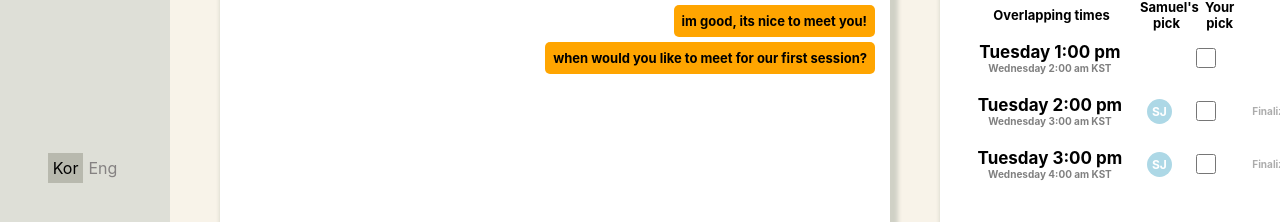
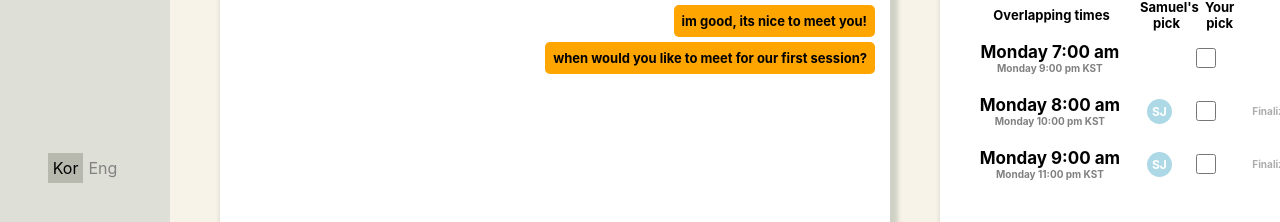
Before and after one commit to haimnam/FLIP-Test, a React (Create React App) app: page /schedule in a window 1280 px wide. Shown: the part 369-591 px from the top of the page. Built offline with nearby package versions, Linux system fonts and the light colour scheme.

Commit message:
Use TZ to Enable Efficient Use of Time Data

```diff
--- a/src/pages/Schedule/ChatInfo.tsx
+++ b/src/pages/Schedule/ChatInfo.tsx
@@ -44,8 +44,10 @@ const ChatInfo = ({ partnerInfoData, selectedPartner }) => {
           {currentPartner.meetingTimes.map((time) => {
             return (
               <div key={time.id} className={styles.meetingItem}>
-                <h3>{time.main}</h3>
-                <div>{time.sub}</div>
+                <h3>{time.time.format("dddd h:mm a")}</h3>
+                <div>
+                  {time.time.tz("Asia/Seoul").format("dddd h:mm a KST")}
+                </div>
               </div>
             );
           })}
--- a/src/pages/Schedule/PartnerInfoData.tsx
+++ b/src/pages/Schedule/PartnerInfoData.tsx
@@ -1,3 +1,9 @@
+import dayjs from "dayjs";
+import utc from "dayjs/plugin/utc";
+import timezone from "dayjs/plugin/timezone";
+dayjs.extend(utc);
+dayjs.extend(timezone);
+
 export const PartnerInfoData = [
   {
     id: 1,
@@ -22,8 +28,11 @@ export const PartnerInfoData = [
     timesData: [
       {
         id: 1,
-        main: "Tuesday 1:00 pm",
-        sub: "Wednesday 2:00 am KST",
+        time: dayjs()
+          .set("day", 1)
+          .set("hour", 12)
+          .set("minute", 0)
+          .tz("America/New_York"),
         isPartnerPick: false,
         isChecked: false,
         state: "",
@@ -31,8 +40,11 @@ export const PartnerInfoData = [
       },
       {
         id: 2,
-        main: "Tuesday 2:00 pm",
-        sub: "Wednesday 3:00 am KST",
+        time: dayjs()
+          .set("day", 1)
+          .set("hour", 13)
+          .set("minute", 0)
+          .tz("America/New_York"),
         isPartnerPick: true,
         isChecked: false,
         state: "Finalize",
@@ -40,8 +52,11 @@ export const PartnerInfoData = [
       },
       {
         id: 3,
-        main: "Tuesday 3:00 pm",
-        sub: "Wednesday 4:00 am KST",
+        time: dayjs()
+          .set("day", 1)
+          .set("hour", 14)
+          .set("minute", 0)
+          .tz("America/New_York"),
         isPartnerPick: true,
         isChecked: false,
         state: "Finalize",
@@ -82,8 +97,11 @@ export const PartnerInfoData = [
     timesData: [
       {
         id: 1,
-        main: "Wednesday 1:00 pm",
-        sub: "Thursday 2:00 am KST",
+        time: dayjs()
+          .set("day", 3)
+          .set("hour", 8)
+          .set("minute", 0)
+          .tz("America/New_York"),
         isPartnerPick: false,
         isChecked: false,
         state: "",
@@ -91,8 +109,11 @@ export const PartnerInfoData = [
       },
       {
         id: 2,
-        main: "Wednesday 2:00 pm",
-        sub: "Thursday 4:00 am KST",
+        time: dayjs()
+          .set("day", 3)
+          .set("hour", 9)
+          .set("minute", 0)
+          .tz("America/New_York"),
         isPartnerPick: true,
         isChecked: false,
         state: "Finalize",
@@ -100,8 +121,11 @@ export const PartnerInfoData = [
       },
       {
         id: 3,
-        main: "Wednesday 3:00 pm",
-        sub: "Thursday 5:00 am KST",
+        time: dayjs()
+          .set("day", 3)
+          .set("hour", 10)
+          .set("minute", 0)
+          .tz("America/New_York"),
         isPartnerPick: true,
         isChecked: false,
         state: "Finalize",
--- a/src/pages/Schedule/PreferredTimes.tsx
+++ b/src/pages/Schedule/PreferredTimes.tsx
@@ -1,6 +1,9 @@
 import React, { useState } from "react";
 import styles from "../../scss/ScheduleAndChat.module.scss";
 import AddCircleOutlineIcon from "@mui/icons-material/AddCircleOutline";
+import dayjs from "dayjs";
+import utc from "dayjs/plugin/utc";
+import timezone from "dayjs/plugin/timezone";
 
 const PreferredTimes = ({
   selectedPartner,
@@ -8,10 +11,12 @@ const PreferredTimes = ({
   addMeeting,
   removeMeeting,
   changeTimeState,
-  addNewTime,
   uncheck,
   onInsertToggle,
 }) => {
+  dayjs.extend(utc);
+  dayjs.extend(timezone);
+
   const [checkedItems, setCheckedItems] = useState(new Set());
 
   const checkHandler = ({ target }) => {
@@ -53,12 +58,9 @@ const PreferredTimes = ({
     if (state === "FINALIZE") {
       let newMeeting = {
         id: id * 1,
-        main: partnerInfoData
+        time: partnerInfoData
           .find((partner) => partner.id === selectedPartner)
-          .timesData.find((time) => time.id === id).main,
-        sub: partnerInfoData
-          .find((partner) => partner.id === selectedPartner)
-          .timesData.find((time) => time.id === id).sub,
+          .timesData.find((time) => time.id === id).time,
       };
       addMeeting(
         id,
@@ -95,8 +97,10 @@ const PreferredTimes = ({
               return (
                 <div key={time.id} className={styles.row}>
                   <div className={styles.overlappingTimes}>
-                    <h3>{time.main}</h3>
-                    <div>{time.sub}</div>
+                    <h3>{time.time.format("dddd h:mm a")}</h3>
+                    <div>
+                      {time.time.tz("Asia/Seoul").format("dddd h:mm a KST")}
+                    </div>
                   </div>
                   <div className={styles.partnerPick}>
                     <div className={time.isPartnerPick ? styles.circle : ""}>
--- a/src/pages/Schedule/Schedule.tsx
+++ b/src/pages/Schedule/Schedule.tsx
@@ -174,12 +174,13 @@ const Schedule = () => {
     if (ampm === "pm") {
       hour += 12;
     }
-    let today = dayjs().set("day", day).set("hour", hour);
-    let todayConverted = today.add(13, "h");
     let newTime = {
       id: nextId,
-      main: today.format("dddd h:00 a"),
-      sub: todayConverted.format("dddd h:00 a KST"),
+      time: dayjs()
+        .tz("America/New_York")
+        .set("day", day)
+        .set("hour", hour)
+        .set("minute", 0),
       isPartnerPick: false,
       isChecked: false,
       state: "Finalize",
@@ -209,7 +210,6 @@ const Schedule = () => {
             addMeeting={addMeeting}
             removeMeeting={removeMeeting}
             changeTimeState={changeTimeState}
-            addNewTime={addNewTime}
             uncheck={uncheck}
             onInsertToggle={onInsertToggle}
           />
```
